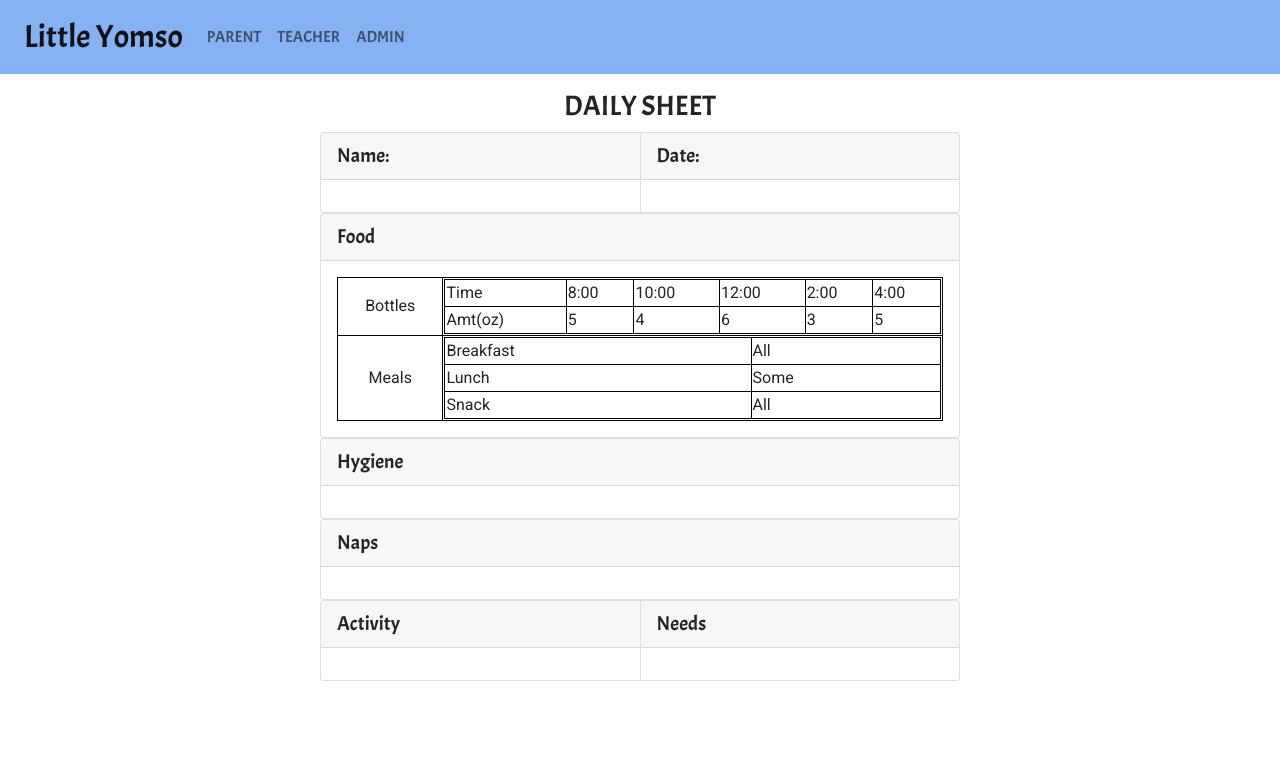
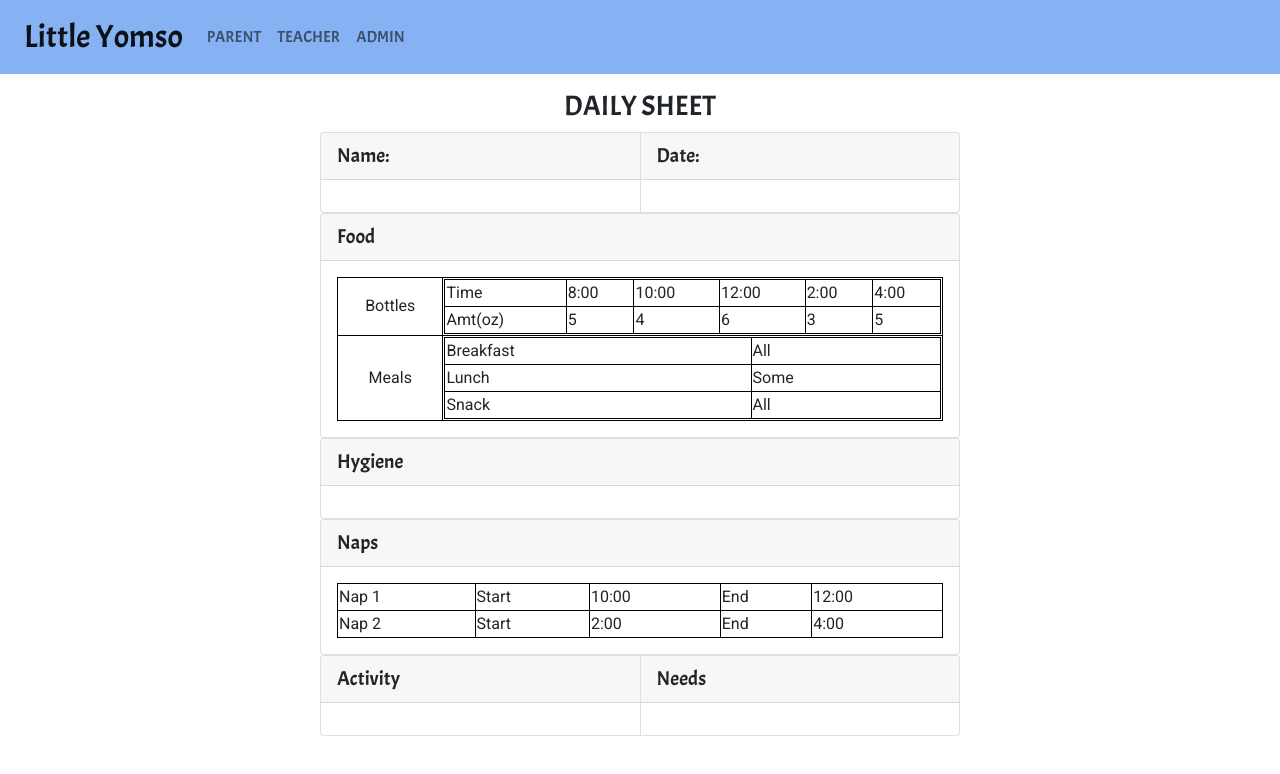
Before and after one commit to dinowaffles/frontend-dailysheets, an Angular app: page /student/1 in a window 1280 px wide. Shown: the top 774 px of the page. Built offline with nearby package versions, Linux system fonts and the light colour scheme; no server answers.

Commit message:
added nap table

```diff
--- a/src/app/parent-student/parent-student.component.css
+++ b/src/app/parent-student/parent-student.component.css
@@ -29,7 +29,7 @@ table, td {
     font-family: 'Roboto', sans-serif;
 }
 
-.food-table {
+.food-table, .nap-table {
     width: 100%;
 }
 
--- a/src/app/parent-student/parent-student.component.html
+++ b/src/app/parent-student/parent-student.component.html
@@ -75,9 +75,25 @@
 
             <div class="card sleep col-md-6 offset-md-3 offset-md-3">
                 <div class="card-header">Naps
-
                 </div>
-                <div class="card-body"></div>
+                <div class="card-body">
+                    <table class="nap-table">
+                       <tr>
+                            <td>Nap 1</td>
+                            <td>Start</td>
+                            <td>10:00</td>
+                            <td>End</td>
+                            <td>12:00</td>
+                       </tr>
+                       <tr>
+                            <td>Nap 2</td>
+                            <td>Start</td>
+                            <td>2:00</td>
+                            <td>End</td>
+                            <td>4:00</td>
+                       </tr>
+                    </table>
+                </div>
             </div>
 
             <div class="card-group activity-needs col-md-6 offset-md-3 offset-md-3">
```
